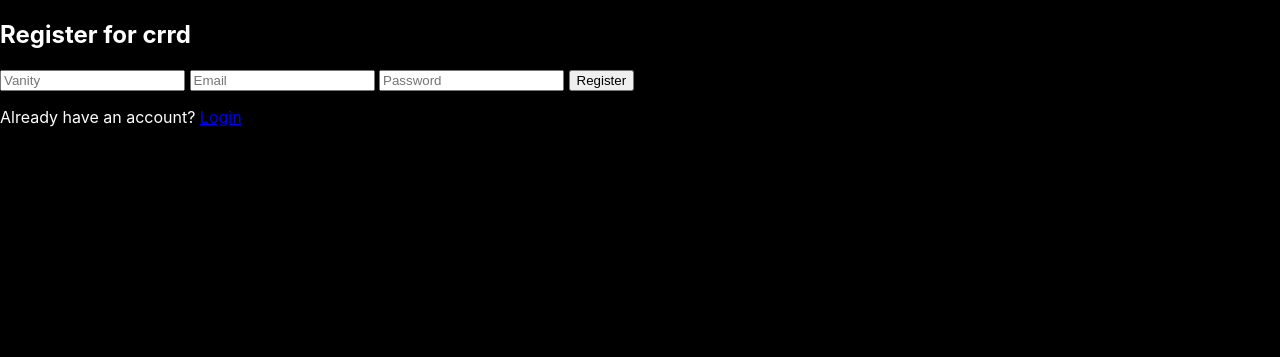
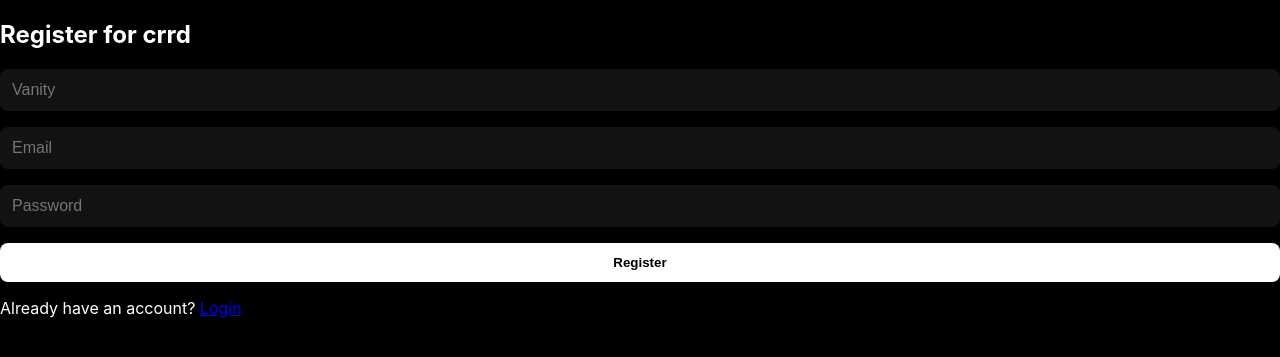
Before and after one commit to depletable/crrd, a Flask app: page /register in a window 1280 px wide. Shown: the top 357 px of the page. Run offline with Flask 3, Linux system fonts and the light colour scheme.

Commit message:
Update style.css

```diff
--- a/static/style.css
+++ b/static/style.css
@@ -75,3 +75,94 @@ body {
 .social-links a:hover {
     color: #ff94e4;
 }
+
+header {
+  position: fixed;
+  top: 0;
+  left: 0;
+  padding: 1rem 2rem;
+}
+
+.logo-area .gradient-text {
+  font-family: 'Anton', sans-serif;
+  font-size: 2rem;
+  letter-spacing: 1px;
+  background: linear-gradient(90deg, #A3FFB7, #ADFFD9, #A8F5FF);
+  -webkit-background-clip: text;
+  -webkit-text-fill-color: transparent;
+}
+
+.form-page {
+  display: flex;
+  justify-content: center;
+  align-items: center;
+  min-height: 100vh;
+}
+
+.form-card {
+  width: 350px;
+  height: 400px;
+  background-color: #050505;
+  border-radius: 12px;
+  padding: 2rem;
+  position: relative;
+  border: 4px solid transparent;
+  background-clip: padding-box;
+  box-shadow: 0 0 20px rgba(255, 255, 255, 0.1);
+}
+
+.form-card::before {
+  content: '';
+  position: absolute;
+  top: -4px;
+  left: -4px;
+  right: -4px;
+  bottom: -4px;
+  border-radius: 12px;
+  background: linear-gradient(135deg, #A3FFB7, #ADFFD9, #A8F5FF);
+  z-index: -1;
+}
+
+.logo-img {
+  display: block;
+  margin: 0 auto 1.5rem;
+  height: 60px;
+}
+
+form {
+  display: flex;
+  flex-direction: column;
+  gap: 1rem;
+}
+
+input {
+  padding: 0.75rem;
+  border-radius: 8px;
+  background-color: #121212;
+  border: none;
+  color: white;
+  font-size: 1rem;
+  outline: none;
+}
+
+button {
+  padding: 0.75rem;
+  border-radius: 8px;
+  background-color: white;
+  color: black;
+  font-weight: bold;
+  border: none;
+  cursor: pointer;
+  transition: background 0.3s;
+}
+
+button:hover {
+  background-color: #ddd;
+}
+
+.error-message {
+  color: #ff7b7b;
+  font-size: 0.9rem;
+  margin-top: -0.5rem;
+  margin-bottom: -0.5rem;
+}
```
